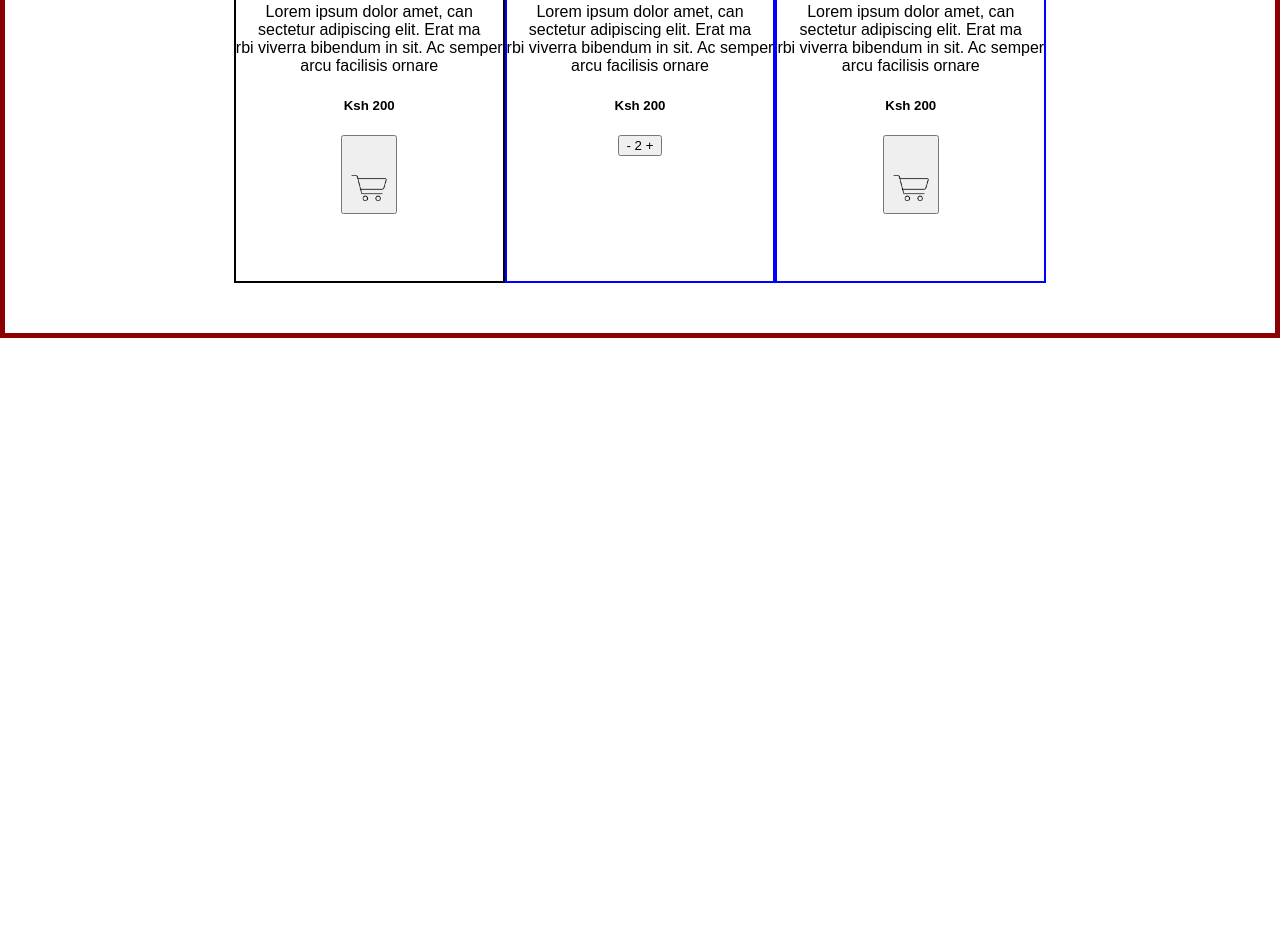
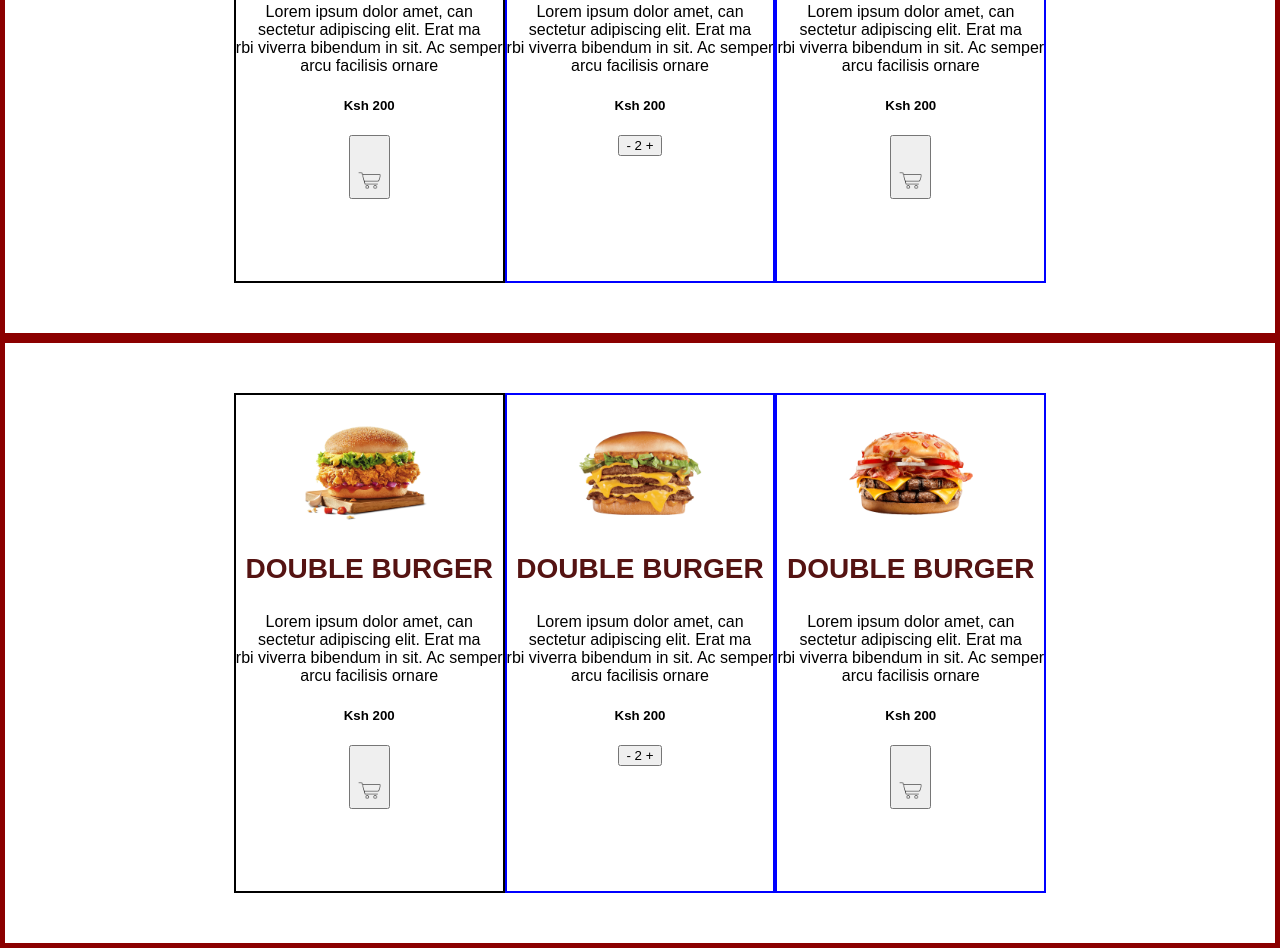
Before and after one commit to verowangari/Burger-Palace2-, a plain HTML site: page index.html in a window 1280 px wide. Shown: the part 1779-2727 px from the top of the page. Before the commit the page ends 2117 px from the top, so only its background shows below. Drawn offline with Linux system fonts and the light colour scheme.

Commit message:
add the last three cards in the fourth section

```diff
--- a/index.html
+++ b/index.html
@@ -78,17 +78,21 @@
                 <h3> DOUBLE BURGER</h3>
                 <p> Lorem ipsum dolor amet, can <br> sectetur adipiscing elit. Erat ma<br> rbi viverra bibendum in sit.
                     Ac semper <br> arcu facilisis ornare </p>
+                <div class="lowerpart">
 
-                <h5> Ksh 200</h5>
-                <button> <img src="images/shopping cart.png" alt=" cart" width="40px"></button>
+                    <h5> Ksh 200</h5>
+                    <button> <img src="images/shopping cart.png" alt=" cart" width="25px"></button>
+                </div>
             </div>
             <div class="burger2">
                 <img src="images/SeekPng 1.png" alt="Burger" width="130px">
                 <h3> DOUBLE BURGER</h3>
                 <p> Lorem ipsum dolor amet, can <br> sectetur adipiscing elit. Erat ma<br> rbi viverra bibendum in sit.
                     Ac semper <br> arcu facilisis ornare </p>
+                <div class="lowerpart">
                     <h5> Ksh 200</h5>
                     <button> - 2 + </button>
+                </div>
             </div>
 
             <div class="burger2">
@@ -96,11 +100,53 @@
                 <h3> DOUBLE BURGER</h3>
                 <p> Lorem ipsum dolor amet, can <br> sectetur adipiscing elit. Erat ma<br> rbi viverra bibendum in sit.
                     Ac semper <br> arcu facilisis ornare </p>
+                <div class="lowerpart">
+
                     <h5> Ksh 200</h5>
-                    <button><img src="images/shopping cart.png" alt=" cart" width="40px"></button>
+                    <button> <img src="images/shopping cart.png" alt=" cart" width="25px"></button>
+                </div>
             </div>
 
         </div>
+        <!-- Beginning of the second three-->
+        <div class="firstthree">
+
+            <div class="burger1">
+                <img src="images/SeekPng 2.png" alt="New Burger" width="130px">
+                <h3> DOUBLE BURGER</h3>
+                <p> Lorem ipsum dolor amet, can <br> sectetur adipiscing elit. Erat ma<br> rbi viverra bibendum in sit.
+                    Ac semper <br> arcu facilisis ornare </p>
+                <div class="lowerpart">
+
+                    <h5> Ksh 200</h5>
+                    <button> <img src="images/shopping cart.png" alt=" cart" width="25px"></button>
+                </div>
+            </div>
+            <div class="burger2">
+                <img src="images/SeekPng 1.png" alt="Burger" width="130px">
+                <h3> DOUBLE BURGER</h3>
+                <p> Lorem ipsum dolor amet, can <br> sectetur adipiscing elit. Erat ma<br> rbi viverra bibendum in sit.
+                    Ac semper <br> arcu facilisis ornare </p>
+                <div class="lowerpart">
+                    <h5> Ksh 200</h5>
+                    <button> - 2 + </button>
+                </div>
+            </div>
+
+            <div class="burger2">
+                <img src="images/SeekPng 3.png" alt="Burger" width="130px">
+                <h3> DOUBLE BURGER</h3>
+                <p> Lorem ipsum dolor amet, can <br> sectetur adipiscing elit. Erat ma<br> rbi viverra bibendum in sit.
+                    Ac semper <br> arcu facilisis ornare </p>
+                <div class="lowerpart">
+
+                    <h5> Ksh 200</h5>
+                    <button> <img src="images/shopping cart.png" alt=" cart" width="25px"></button>
+                </div>
+            </div>
+
+        </div>
+
     </div>
 </body>
 
```
